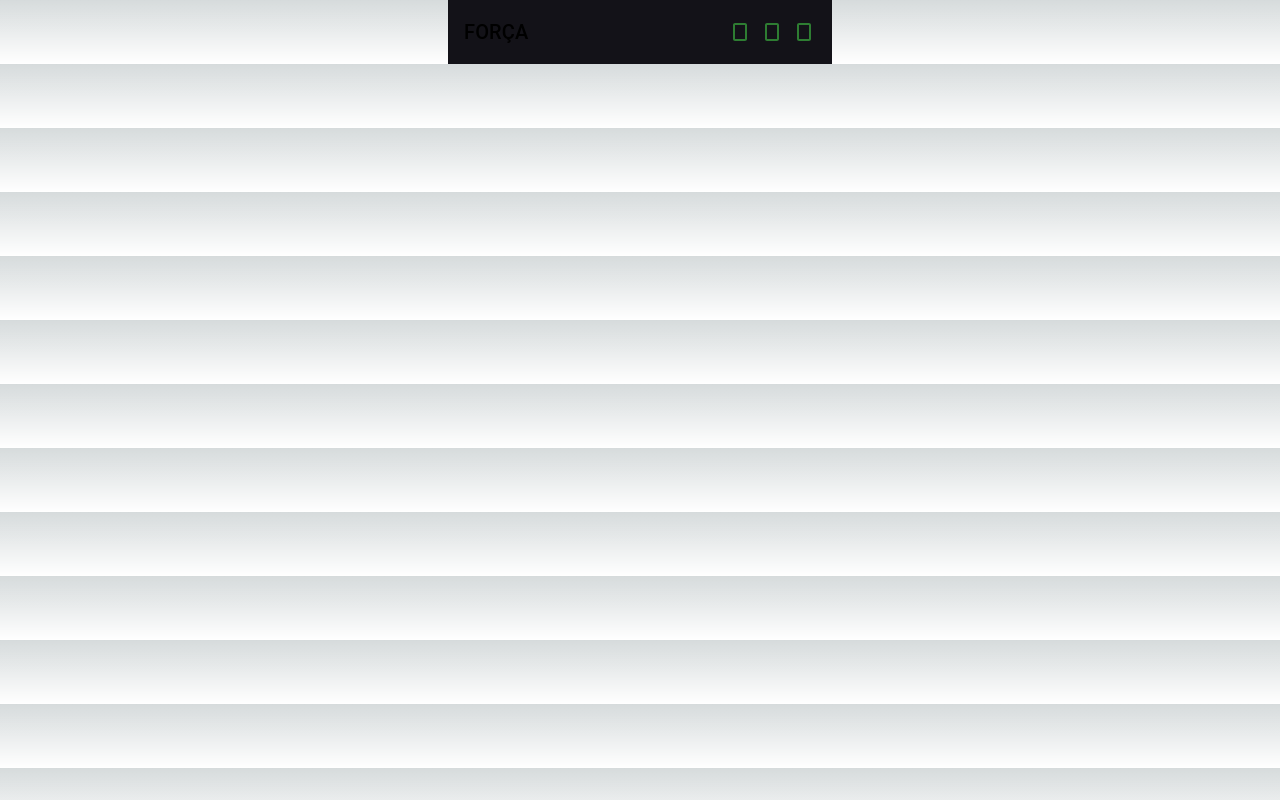
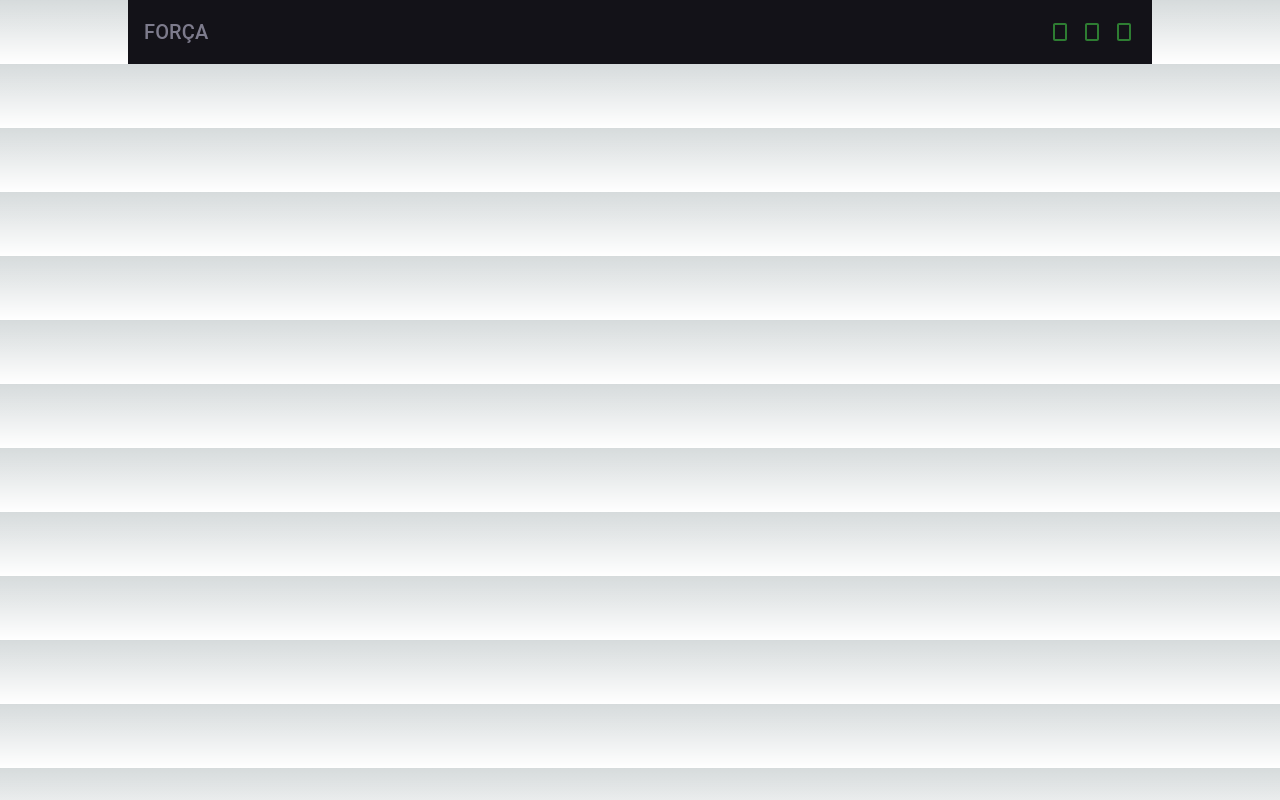
Before and after one commit to Ledelara/password-generator, a Next.js app: page /Generator/components/Strength/Strength in a window 1280 px wide. Built offline with nearby package versions, Linux system fonts and the light colour scheme.

Commit message:
:lipstick: Style: definindo Uppercase

```diff
--- a/src/pages/Generator/components/Strength/Strength.tsx
+++ b/src/pages/Generator/components/Strength/Strength.tsx
@@ -12,11 +12,12 @@ const Strength = (props: StrengthProps) => {
 
     return (
         <Box
+            mt={2}
             sx={{
                 display: 'flex',
                 justifyContent: 'space-between',
                 alignItems: 'center',
-                width: '30%',
+                width: '80%',
                 margin: '0 auto',
                 padding: '1rem',
                 backgroundColor: '#131218'
@@ -24,7 +25,10 @@ const Strength = (props: StrengthProps) => {
         >
             <Typography
                 variant="h6"
-                sx={{ textTransform: 'uppercase' }}
+                sx={{
+                    textTransform: 'uppercase'
+                }}
+                color= '#7D7B8C'
             >
                 Força
             </Typography>
```
